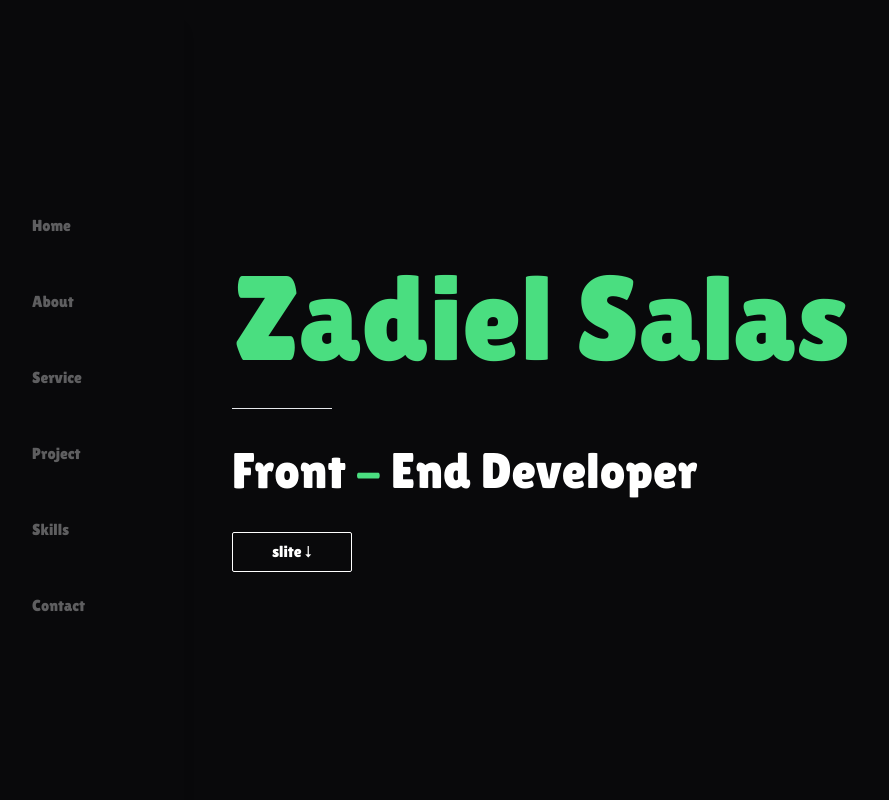
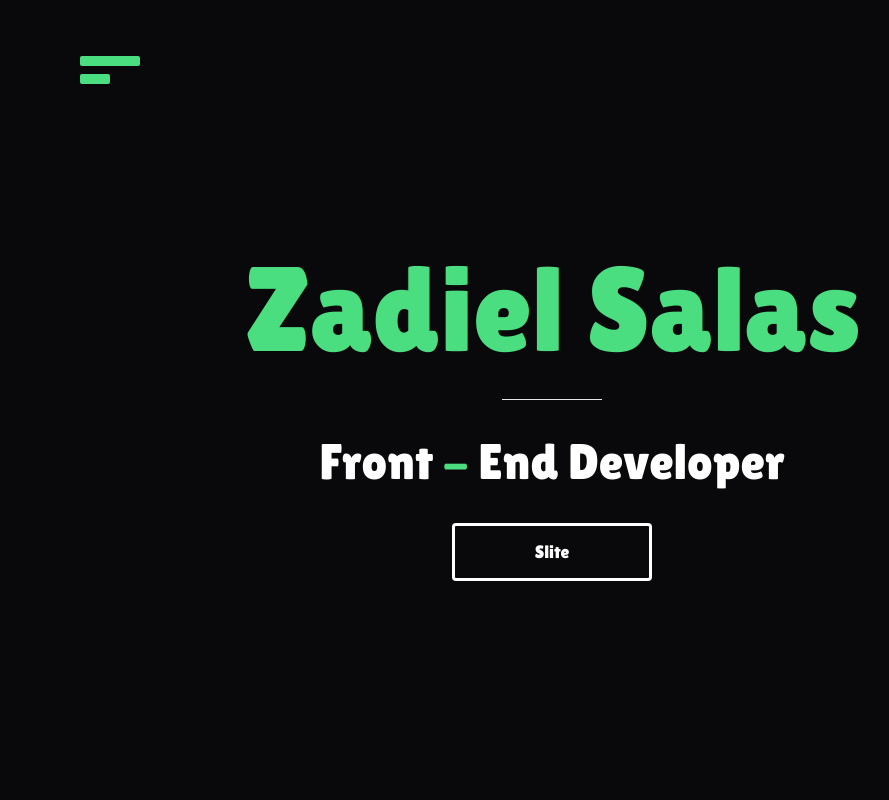
Before and after one commit to yz-salas/ysalas, a React (Vite) app: page / in a window 1280 px wide. Shown: the top 800 px of the page, without its empty margins (88-977 px from the left). Built offline with nearby package versions, Linux system fonts and the light colour scheme; the HTML template or start-up script is replaced by a standard one.

Commit message:
cambios en: menu, header, colores, botones y mas

```diff
--- a/package.json
+++ b/package.json
@@ -13,6 +13,7 @@
 		"preview": "vite preview"
 	},
 	"dependencies": {
+		"framer-motion": "^12.4.2",
 		"lucide-react": "^0.474.0",
 		"react": "^18.3.1",
 		"react-dom": "^18.3.1",
--- a/src/App.jsx
+++ b/src/App.jsx
@@ -1,12 +1,17 @@
 import './App.css';
 import Home from './components/layout/home';
 import Navbar from './components/layout/Navbar';
+import { InitionAnimation, LeftToRightAnimation } from './components/motion/AppMotion';
 
 function App() {
 	return (
-		<div className="flex">
-			<Navbar />
-			<Home />
+		<div>
+			<LeftToRightAnimation>
+				<Navbar />
+			</LeftToRightAnimation>
+			<InitionAnimation>
+				<Home />
+			</InitionAnimation>
 		</div>
 	);
 }
--- a/src/components/layout/Home.jsx
+++ b/src/components/layout/Home.jsx
@@ -1,11 +1,10 @@
 import React from 'react';
 import Header from './home/header';
 import Content from './home/Content';
-import Navbar from './Navbar';
 
 const Home = () => {
 	return (
-		<div className='w-full lg:w-[80%] space-y-72'>
+		<div className="w-full lg:w-full">
 			<Header />
 			<Content />
 		</div>
--- a/src/components/layout/Navbar.jsx
+++ b/src/components/layout/Navbar.jsx
@@ -1,45 +1,108 @@
 import React, { useState } from 'react';
+import { Link } from 'react-router-dom';
+import { LeftToRightAnimation } from '../motion/AppMotion';
+const Navbar = () => {
+	const [isSidebarOpen, setIsSidebarOpen] = useState(false);
 
-const Navbar = () => {
-	const [isOpen, setIsOpen] = useState(false);
-
-	// Función para cerrar el menú al hacer clic en un enlace
+	// Function to handle the delay when closing the sidebar
 	const handleLinkClick = () => {
-		setIsOpen(false);
+		// Add a delay before closing the sidebar
+		setTimeout(() => {
+			setIsSidebarOpen(false);
+		}, 300); // Delay of 300ms before closing the sidebar
 	};
 
 	return (
-		<>
-			{/* Botón para abrir el menú en móviles, tabletas y laptops */}
-			<button className="xl:hidden fixed top-4 left-4 text-[35px] text-green-400 p-2 rounded z-50" onClick={() => setIsOpen(!isOpen)}>
-				{isOpen ? 'x' : '☰'}
+		<div className="relative">
+			{/* Hamburger Button */}
+			<button
+				onClick={() => setIsSidebarOpen(!isSidebarOpen)}
+				className="fixed top-4 left-4 z-50 flex ml-[12px] md:ml-[35px] lg:ml-[152px] mt-[40px] flex-col items-start space-y-2 group"
+			>
+				{/* Top Line */}
+				<span className="w-[60px] h-[10px] rounded-sm bg-green-400 transition-all group-hover:w-[80px]"></span>
+
+				{/* Bottom Line */}
+				<span className="w-[30px] h-[10px] rounded-sm bg-green-400 transition-all group-hover:w-[40px]"></span>
 			</button>
 
 			{/* Sidebar */}
-			<nav
-				className={`flex justify-center items-center fixed xl:sticky top-0 xl:top-4 xl:left-4 min-h-screen xl:h-[calc(100vh-2rem)] p-5 shadow-lg transform z-10 ${
-					isOpen ? 'translate-x-0' : '-translate-x-full'
-				} xl:translate-x-0 transition-transform duration-300 w-64 rounded-lg xl:flex xl:flex-col`}
+			<div
+				className={`fixed top-0 left-0 h-full w-full bg-zinc-950 shadow-md transition-transform transform ${
+					isSidebarOpen ? 'translate-x-0' : '-translate-x-full'
+				} z-50 transition-all duration-500 delay-100`} // Add delay to the transition
 			>
-				{/* Links */}
-				<ul className="flex flex-col items-center font-lilita">
-					<div className="space-y-9 w-32 font-lilita font-500">
-						{['Home', 'About', 'Service', 'Project', 'Skills', 'Contact'].map((item, index) => (
-							<li key={index} className="group flex items-center text-white/35 hover:text-green-400/100">
-								<hr className="w-6 opacity-0 group-hover:opacity-100 transition-opacity mr-2" />
+				<div className="px-10 py-[100px] lg:px-[8rem] flex flex-col w-full h-full gap-10 lg:gap-0 ">
+					{/* Sidebar Content */}
+					<div className="w-full lg:w-[100%]">
+						<nav className="flex flex-col space-y-4 h-full w-full justify-center gap-5 font-lilita">
+							<div className="w-full h-[50px] flex items-center justify-between">
+								<Link
+									to="*"
+									className=" text-green-400 text-[35px] md:text-[60px] lg:text-[60px]"
+									onClick={handleLinkClick} // Use the handleLinkClick with delay
+								>
+									YZS
+								</Link>
+
+								<button onClick={() => setIsSidebarOpen(false)} className="flex flex-col items-center justify-center space-y-1 group gap-5">
+									{/* Línea superior */}
+									<span className="w-[60px] h-[10px] rounded-sm bg-green-400 transition-all group-hover:w-[80px]"></span>
+								</button>
+							</div>
+							<hr className="w-full h-[1px] border-0 bg-white" />
+							<div className="flex flex-col gap-3">
 								<a
-									href={`#${item.toLowerCase()}`}
-									className="block p-2 transform transition-transform group-hover:translate-x-2"
-									onClick={handleLinkClick} // Cierra el menú al hacer clic en el enlace
+									href="#home"
+									onClick={handleLinkClick} // Use the handleLinkClick with delay
+									className="text-white/10 hover:text-green-400 font-bolddec font-thin text-[35px] md:text-[60px] lg:text-[60px] w-full lg:w-[70%] transition-colors duration-300 flex items-center"
 								>
-									{item}
+									Home
 								</a>
-							</li>
-						))}
+
+								<a
+									href="#about"
+									onClick={handleLinkClick} // Use the handleLinkClick with delay
+									className="text-white/10 font-bolddec font-thin text-[35px] md:text-[60px] lg:text-[60px] w-full lg:w-[70%] hover:text-green-400 transition-colors duration-300"
+								>
+									About
+								</a>
+
+								<a
+									href="#service"
+									onClick={handleLinkClick} // Use the handleLinkClick with delay
+									className="text-white/10 font-bolddec font-thin text-[35px] md:text-[60px] lg:text-[60px] w-full lg:w-[70%] hover:text-green-400 transition-colors duration-300"
+								>
+									Service
+								</a>
+
+								<a
+									href="#project"
+									onClick={handleLinkClick} // Use the handleLinkClick with delay
+									className="text-white/10 font-bolddec font-thin text-[35px] md:text-[60px] lg:text-[60px] w-full lg:w-[70%] hover:text-green-400 transition-colors duration-300"
+								>
+									Proyect
+								</a>
+
+								<a
+									href="#skills"
+									onClick={handleLinkClick} // Use the handleLinkClick with delay
+									className="text-white/10 font-bolddec font-thin text-[35px] md:text-[60px] lg:text-[60px] w-full lg:w-[70%] hover:text-green-400 transition-colors duration-300"
+								>
+									Skills
+								</a>
+							</div>
+						</nav>
 					</div>
-				</ul>
-			</nav>
-		</>
+					<div className="w-[30%]">
+						<div className=""></div>
+					</div>
+				</div>
+			</div>
+
+			{/* Overlay */}
+			{isSidebarOpen && <div onClick={() => setIsSidebarOpen(false)} className="fixed inset-0 bg-black bg-opacity-50 z-40"></div>}
+		</div>
 	);
 };
 
--- a/src/components/layout/home/Header.jsx
+++ b/src/components/layout/home/Header.jsx
@@ -1,22 +1,23 @@
 import React from 'react';
 import ButtomP from '../../ui-ux/buttoms/ButtomP';
+import { InitionAnimation } from '../../motion/AppMotion';
 
 const Header = () => {
 	return (
 		<>
-			<header id="home" className="font-lilita md:px-[4rem] w-full space-y-6 h-screen flex flex-col justify-center items-center md:items-start">
-				<div className="w-full flex flex-col items-center md:items-start text-center md:text-start">
+			<header id="home" className="lg:px-[10rem] mb-[250px] font-lilita w-full space-y-6 h-screen flex flex-col justify-center items-center">
+				<div className="flex flex-col items-center text-center">
 					<h1 className="text-green-400 text-[60px] md:text-[100px] lg:text-[120px] font-400">Zadiel Salas</h1>
 					<hr className="w-[100px]" />
 				</div>
 
-				<div className="w-full text-center md:text-start">
+				<div className="text-center md:text-start">
 					<p className="text-white text-[5vw] sm:text-[30px] md:text-[40px] lg:text-[50px]">
 						Front <span className="text-green-400"> - </span> End Developer
 					</p>
 				</div>
 
-				<ButtomP title="slite" url="#about" flecha="⭣" />
+				<ButtomP title="Slite" url="#about" flecha="⭣" />
 			</header>
 		</>
 	);
--- /dev/null
+++ b/src/components/motion/AppMotion.jsx
@@ -0,0 +1,32 @@
+import { motion } from 'framer-motion';
+
+export const LeftToRightAnimation = ({ children, delay = 0 }) => {
+	const variants = {
+		hidden: { x: -100, opacity: 0 },
+		visible: {
+			x: 0,
+			opacity: 1,
+			transition: { duration: 0.6, ease: 'easeInOut', delay: delay },
+		},
+	};
+
+	return (
+		<motion.div variants={variants} initial="hidden" animate="visible" className="w-full">
+			{children}
+		</motion.div>
+	);
+};
+
+export const InitionAnimation = ({ children }) => {
+	return (
+		<motion.div
+			initial={{ opacity: 0 }} // Inicia con opacidad 0
+			animate={{ opacity: 1 }} // Se anima a opacidad 1
+			transition={{ duration: 0.5, ease: 'easeInOut' }} // Duración más corta (0.5 segundos)
+			whileInView={{ opacity: 1 }} // Aparece cuando está en vista
+			viewport={{ once: true }} // Solo se ejecuta una vez
+		>
+			{children} {/* Aquí se renderizan los hijos dentro del contenedor animado */}
+		</motion.div>
+	);
+};
--- a/src/components/ui-ux/buttoms/ButtomP.jsx
+++ b/src/components/ui-ux/buttoms/ButtomP.jsx
@@ -1,12 +1,23 @@
-import React from 'react';
-import { Link } from 'react-router-dom';
+import React, { useState } from 'react';
 
-const ButtomP = (props) => {
+function ButtomP(props) {
+	const [isSidebarOpen, setIsSidebarOpen] = useState(false);
+
 	return (
-		<div className="border-[1px] border-white hover:bg-white/10 text-white font-lilita min-w-[120px] min-h-[40px] max-w-[200px] flex justify-center items-center rounded-sm cursor-pointer px-5">
-			<a href={props.url}>{props.title} {props.flecha}</a>
-		</div>
+		<>
+			{/* Fancy Button */}
+			<a
+				href={props.url}
+				className="group relative inline-block text-center px-20 py-3 text-lg border-[3px] text-white border-white rounded cursor-pointer overflow-hidden transition-all duration-200 ease-in hover:text-black hover:border-green-400 z-[1]"
+			>
+				{/* First circle overlay */}
+				<span className="absolute left-1/2 -translate-x-1/2 scale-x-125 scale-y-100 top-full w-[140%] h-[180%] bg-black/5 rounded-full block transition-all duration-500 ease-[cubic-bezier(0.55,0,0.1,1)] delay-100 -z-[1] group-hover:top-[-35%] group-hover:bg-[#39bda7] group-hover:scale-x-80 group-hover:scale-y-130"></span>
+				{/* Second circle overlay */}
+				<span className="absolute left-[55%] -translate-x-1/2 scale-x-145 scale-y-100 top-[180%] w-[160%] h-[190%] bg-emerald-50 rounded-full block transition-all duration-500 ease-[cubic-bezier(0.55,0,0.1,1)] delay-100 -z-[1] group-hover:top-[-45%] group-hover:scale-x-80 group-hover:scale-y-130"></span>
+				{props.title}
+			</a>
+		</>
 	);
-};
+}
 
 export default ButtomP;
--- a/tailwind.config.js
+++ b/tailwind.config.js
@@ -5,7 +5,7 @@ export default {
 		extend: {
 			container: {
 				center: true, // Centra el contenedor automáticamente
-				padding: '2rem', // Espaciado interno para todos los lados
+				padding: '8rem', // Espaciado interno para todos los lados
 			},
 			fontFamily: {
 				exo2: ['"Exo 2"', 'serif'],
```
Also changed, not shown: src/assets/Btn.css (added, +104 -0 lines), src/components/layout/home/Content.jsx (+10 -11 lines), 6 other files (tests, documents, lock files or other folders).
